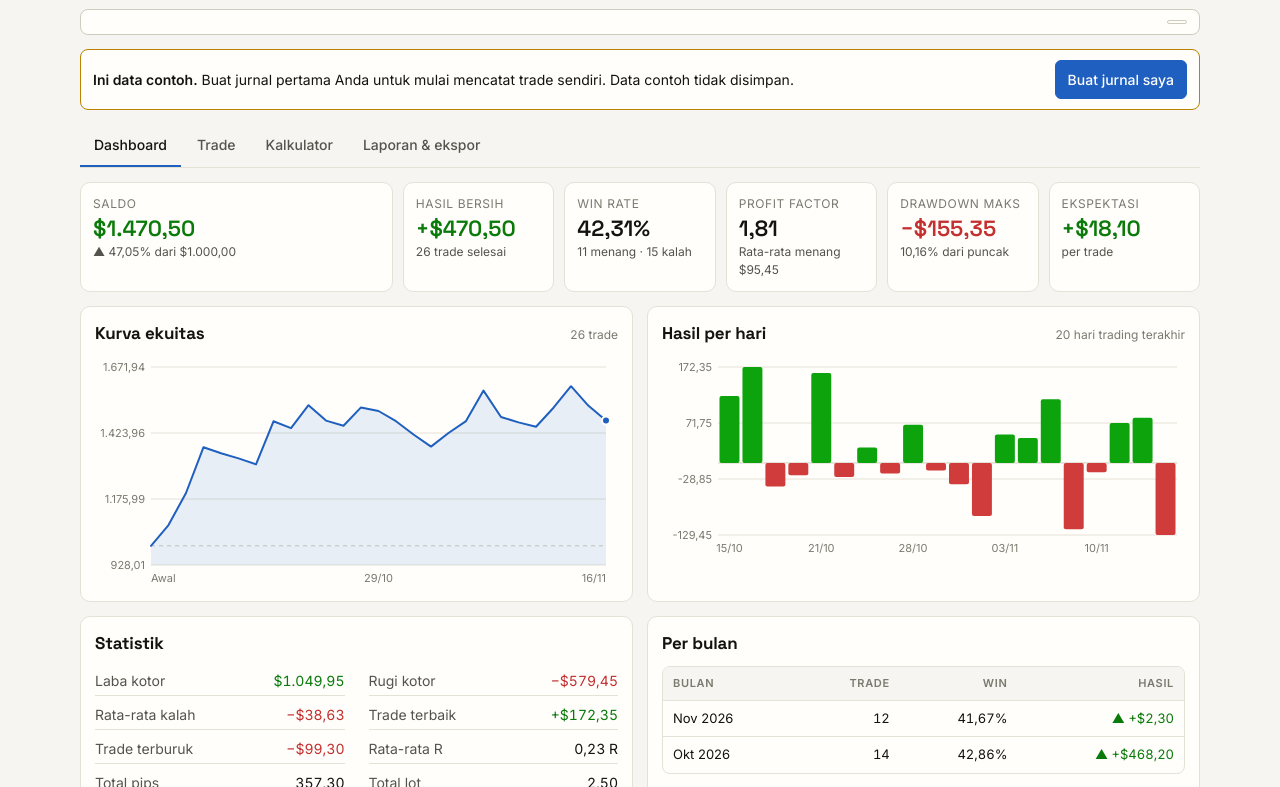
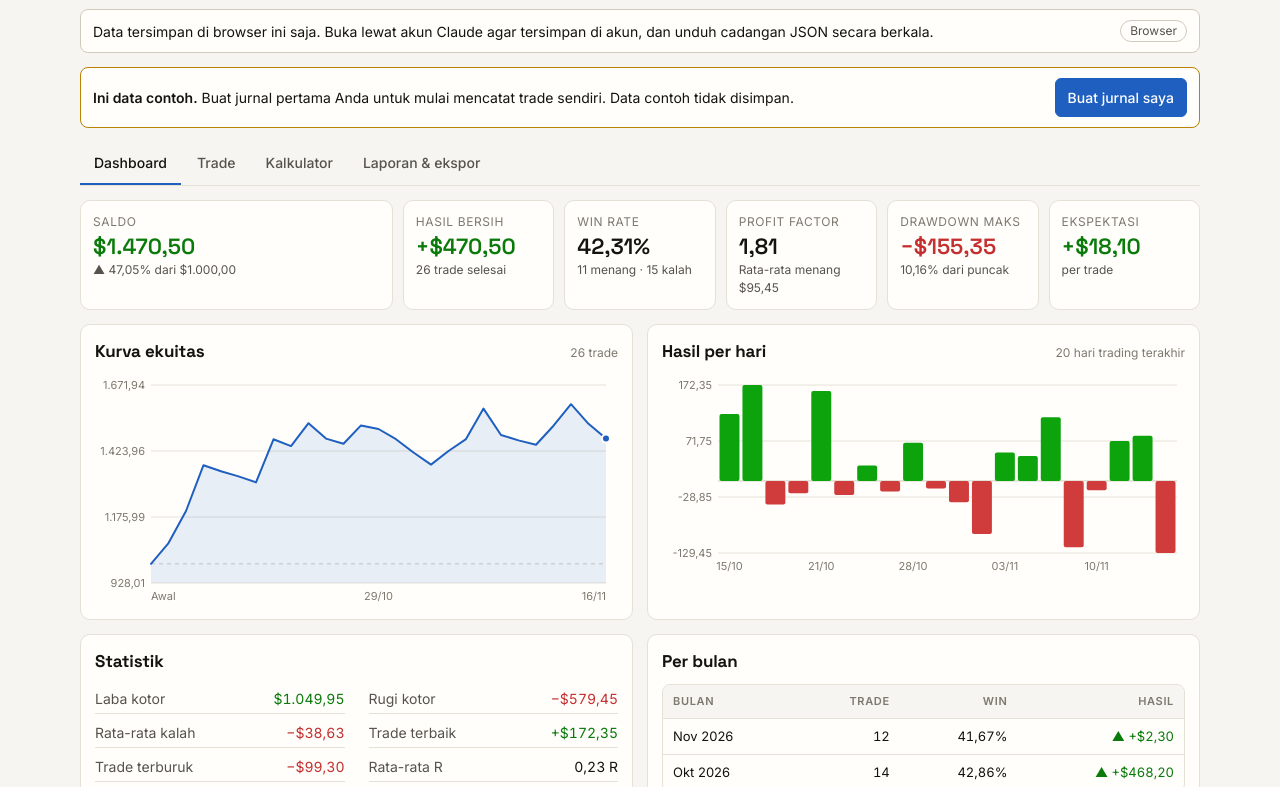
Before and after one commit to Thoriqzulatsari/trading-jurnal, a plain HTML site: page index.html in a window 1280 px wide. Shown: the part 57-844 px from the top of the page. Drawn offline with Linux system fonts and the light colour scheme.

Commit message:
Update index.html

```diff
--- a/index.html
+++ b/index.html
@@ -745,6 +745,8 @@ function onJournals(list){
   let tab='dash'; try{tab=localStorage.getItem('je-tab')||'dash';}catch(e){}
   renderJournalBar(); showTab(tab);
   await Store.init();
+  setBase(Store.cloud?'Data tersimpan otomatis di akun Claude Anda dan hanya terlihat oleh Anda.':'Data tersimpan di browser ini saja. Buka lewat akun Claude agar tersimpan di akun, dan unduh cadangan JSON secara berkala.');
+  $('#storePill').textContent=Store.cloud?'Akun':'Browser';
   loadTimer=setTimeout(()=>{if(Store.cloud)flash('Data belum terjangkau. Periksa koneksi, daftar akan muncul otomatis.');},10000);
   Store.watchJournals(onJournals,e=>flash('Data tidak dapat dibaca ('+((e&&e.code)||'error')+').'));
 })();
```
